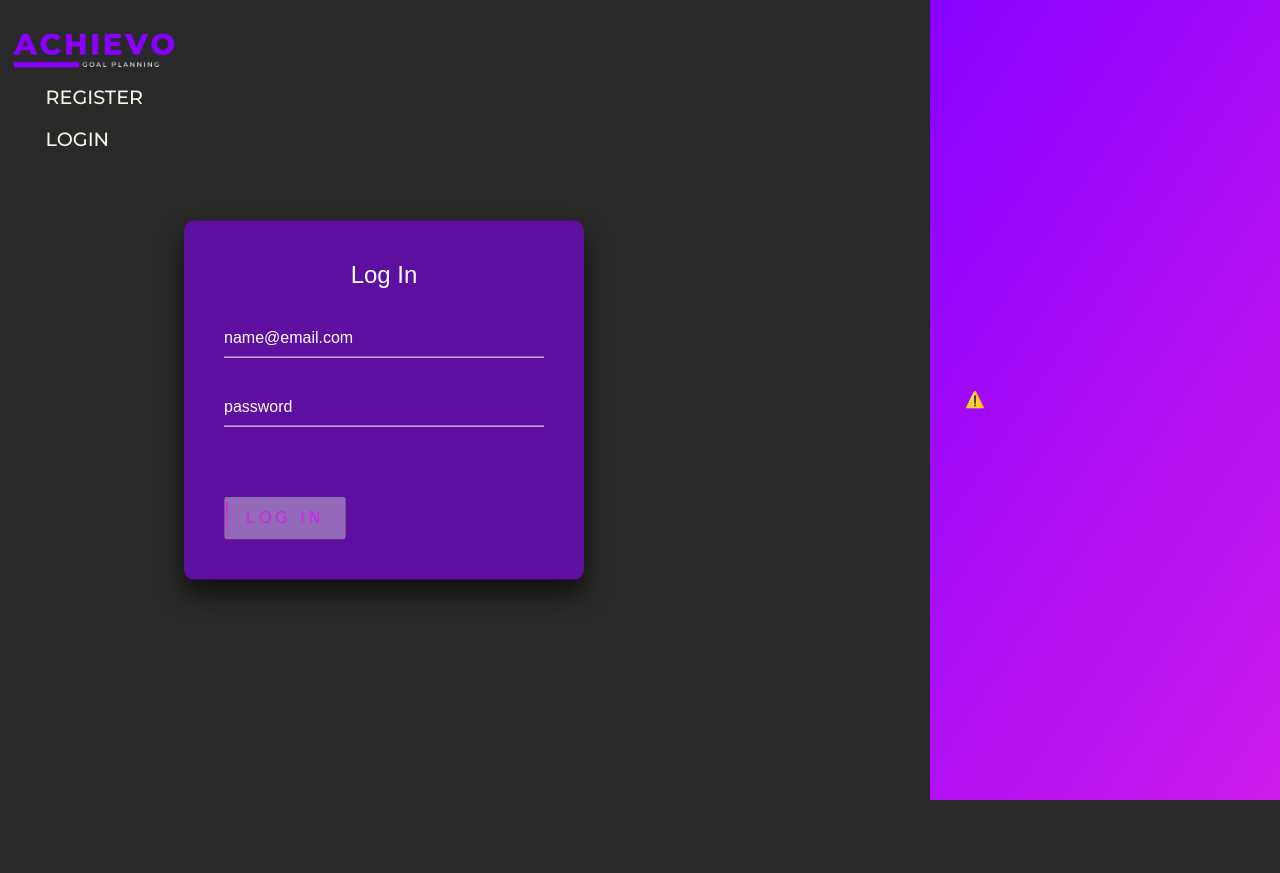
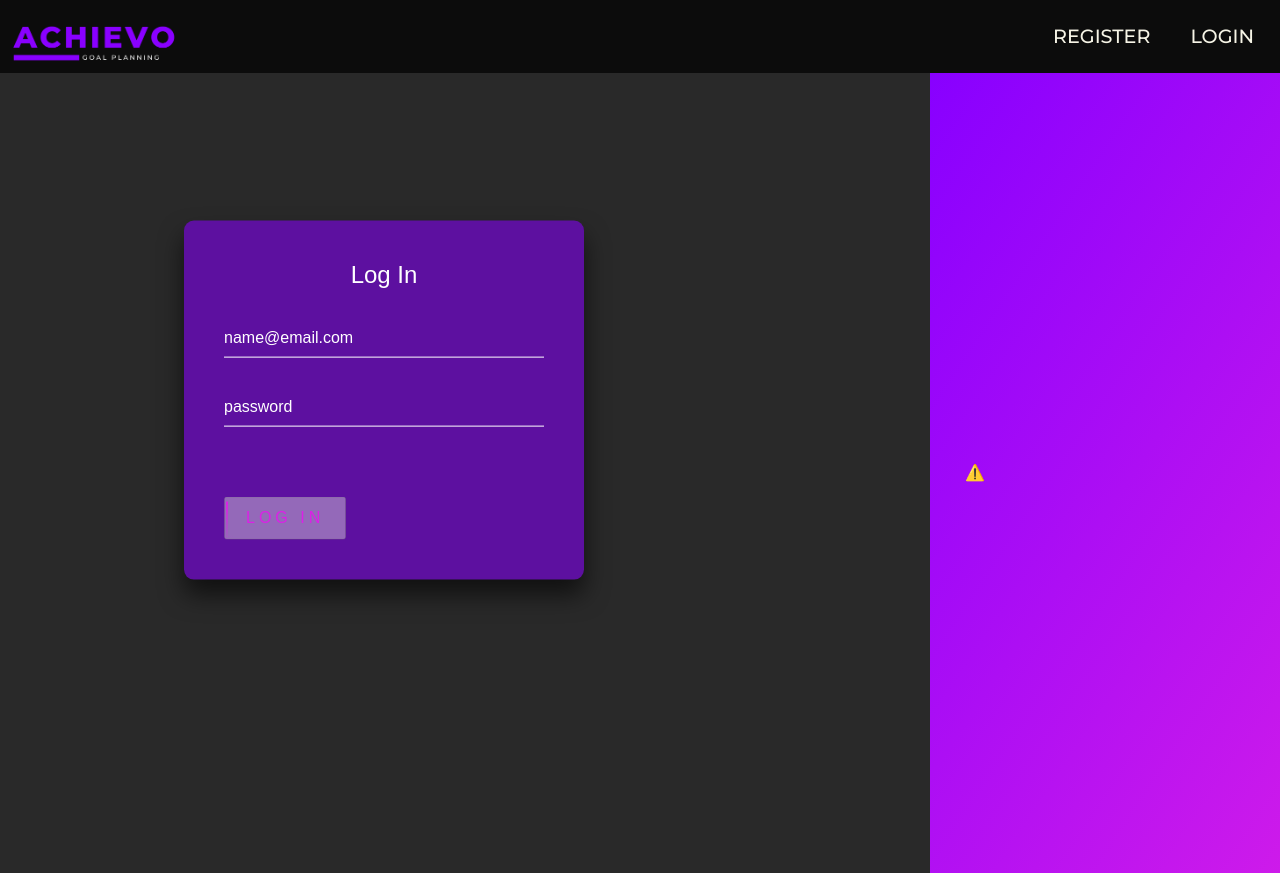
Before and after one commit to Atejan07/Achievo, a React (Create React App) app in the folder client/: page / in a window 1280 px wide. Shown: the top 873 px of the page. Before the commit the page ends 800 px from the top, so only its background shows below. Built offline with nearby package versions, Linux system fonts and the light colour scheme; no server answers.

Commit message:
feat: css for log in fixed

```diff
--- a/client/src/App.css
+++ b/client/src/App.css
@@ -15,7 +15,7 @@ li {
   background-size: 100% auto;
   margin: 0;
   padding: 0;
-  width: 540px;
+  width: 535px;
   height: 100vh;
   position: relative;
   left: 930px;
--- a/client/src/Navbar.css
+++ b/client/src/Navbar.css
@@ -1,8 +1,8 @@
 @import url("https://fonts.googleapis.com/css2?family=Montserrat:wght@400;500;600;700&display=swap");
+
 * {
   margin: 0;
   padding: 0;
-  -webkit-box-sizing: border-box;
   box-sizing: border-box;
 }
 
@@ -11,7 +11,7 @@ font-family: "Montserrat", sans-serif;
 }
 
 .logo-home {
-    margin-top: 10px;
+  margin-top: 3px;
   width: 180px;
   position: absolute;
   top: 2%;
@@ -20,77 +20,65 @@ font-family: "Montserrat", sans-serif;
   z-index: 999;
 }
 
+nav ul{
+display: flex;
+flex-direction: row;
+}
+
 nav {
   overflow: hidden;
-    position: fixed;
-    top: 2%;
-    left: 2%;
-    width: 100%;
+  width: auto;
   display: flex;
   flex-direction: row;
-    z-index: 99;
-    margin-top: 60px;
-
+  align-items: center;
+  width: 100vw;
+  justify-content: flex-end;
+  background-color: rgb(12, 12, 12);
 }
 
 nav a {
-  padding-top: 50px;
+  margin-top: 15px;
+  display: flex;
+  flex-direction: row;
   color: #f6f4e6;
   text-decoration: none;
-  display: block;
   font-size: 1.2em;
-  padding: 14px 16px;
   text-transform: uppercase;
   font-weight: 500;
   padding: 10px 20px;
-  -webkit-transition: all 0.2s ease-in-out;
   transition: all 0.2s ease-in-out;
 }
 
 nav a:hover {
-  color:  #8800ff;
+  color: #8800ff;
 }
 
 nav .dot {
   width: 6px;
   height: 6px;
-  background:  #8800ff;
+  background: #8800ff;
   border-radius: 50%;
   opacity: 0;
-  -webkit-transform: translateX(30px);
   transform: translateX(30px);
-  -webkit-transition: all 0.2s ease-in-out;
   transition: all 0.2s ease-in-out;
 }
 
 nav a:nth-child(1):hover ~ .dot {
-  -webkit-transform: translateX(30px);
   transform: translateX(30px);
-  -webkit-transition: all 0.2s ease-in-out;
-  transition: all 0.2s ease-in-out;
   opacity: 1;
 }
 
 nav a:nth-child(2):hover ~ .dot {
-  -webkit-transform: translateX(110px);
   transform: translateX(110px);
-  -webkit-transition: all 0.2s ease-in-out;
-  transition: all 0.2s ease-in-out;
   opacity: 1;
 }
 
 nav a:nth-child(3):hover ~ .dot {
-  -webkit-transform: translateX(200px);
   transform: translateX(200px);
-  -webkit-transition: all 0.2s ease-in-out;
-  transition: all 0.2s ease-in-out;
   opacity: 1;
 }
 
 nav a:nth-child(4):hover ~ .dot {
-  -webkit-transform: translateX(285px);
   transform: translateX(285px);
-  -webkit-transition: all 0.2s ease-in-out;
-  transition: all 0.2s ease-in-out;
   opacity: 1;
 }
--- a/client/src/components/Navbar.js
+++ b/client/src/components/Navbar.js
@@ -1,7 +1,6 @@
 import React from "react";
 import { Link } from "react-router-dom";
 import logo from "../images/logo.png";
-import { CSSTransition } from "react-transition-group";
 import "../Navbar.css"
 
 
```
Lines whose indentation alone changed are shown as unchanged.
